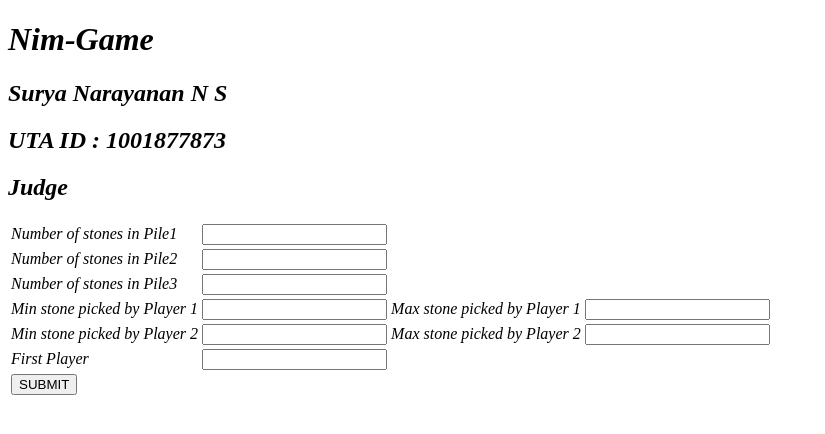
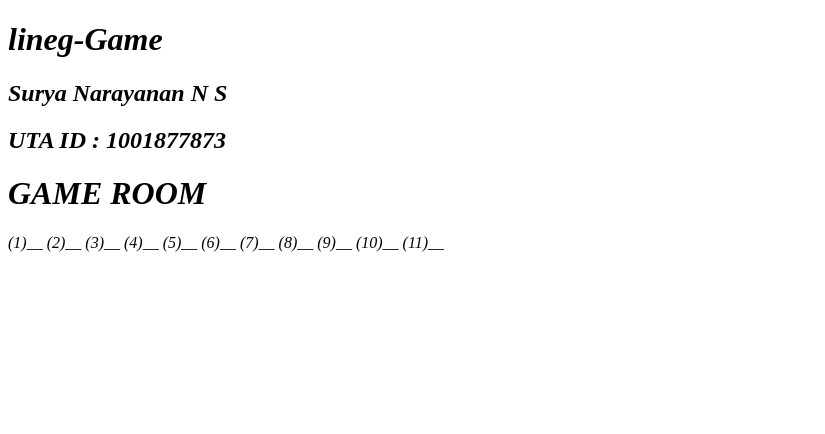
Before and after one commit to nssn96/nim-game, a Flask app: page / in a window 1280 px wide. Shown: the top 434 px of the page, without its empty margins (0-825 px from the left). Run offline with Flask 2, Linux system fonts and the light colour scheme; some libraries are stand-ins or nearby versions.

Commit message:
game layout

```diff
--- a/app.py
+++ b/app.py
@@ -36,24 +36,24 @@ def player1():
 def player2():
     return render_template('player2.html')
 
-@app.route('/gameroom')
-def gameroom():
-    return render_template('gameroom.html')
-
 
 
 
 @app.route('/name1',methods=['POST','GET'])
 def name1():
+    global playername1
+    global playername2
     if request.method=='POST':
 
         dic={}
         for key,value in request.form.items():
             if value!='':
                 dic[key]=value
+                playername1=value
+                playername2=''
 
         print(dic)
-    return render_template('gameroom.html',data1=dic)
+    return render_template('index.html',data1=playername1,data2=playername2)
 
 @app.route('/name2',methods=['POST','GET'])
 def name2():
@@ -63,26 +63,12 @@ def name2():
         for key,value in request.form.items():
             if value!='':
                 dic[key]=value
+                playername2=value
+
 
         print(dic)
 
-    return render_template('gameroom.html',data2=dic)
-
-@app.route('/playdetails',methods=['POST','GET'])
-def playdetails():
-    if request.method=='POST':
-
-        dic={}
-        for key,value in request.form.items():
-            if value!='':
-                dic[key]=value
-        #To change the pile stone count to integer
-        for k in dic:
-            if k!='first':
-                dic[k]=int(dic[k])
-
-
-    return render_template('gameroom.html',details=dic)
+    return render_template('index.html',data1=playername1,data2=playername2)
 
 
 
--- a/templates/index.html
+++ b/templates/index.html
@@ -12,50 +12,58 @@
 <body>
 
 
-    <h1>Nim-Game</h1>
+    <h1>lineg-Game</h1>
     <h2>Surya Narayanan N S</h2>
     <h2>UTA ID : 1001877873</h2>
 
-    <h2>Judge</h2>
+    <h1> GAME ROOM</h1>
 
-    <form action="/playdetails" method="post">
-        <table>
-            <tr>
-                <td><label for ="pile1">Number of stones in Pile1</label></td>
-                <td><input type="text" id="pile1" name="pile1"></td>
-            </tr>
-            <tr>
-                <td><label for ="pile2">Number of stones in Pile2</label></td>
-                <td><input type="text" id="pile2" name="pile2"></td>
-            </tr>
-            <tr>
-                <td><label for ="pile3">Number of stones in Pile3</label></td>
-                <td><input type="text" id="pile3" name="pile3"></td>
-            </tr>
-            <tr>
-                <td><label for ="min1">Min stone picked by Player 1</label></td>
-                <td><input type="text" id="min1" name="min1"></td>
-                <td><label for ="max1">Max stone picked by Player 1</label></td>
-                <td><input type="text" id="max1" name="max1"></td>
-            </tr>
-            <tr>
-                <td><label for ="min2">Min stone picked by Player 2</label></td>
-                <td><input type="text" id="min2" name="min2"></td>
-                <td><label for ="max2">Max stone picked by Player 2</label></td>
-                <td><input type="text" id="max2" name="max2"></td>
-            </tr>
+   <p>(1)__ (2)__ (3)__ (4)__ (5)__ (6)__ (7)__ (8)__ (9)__ (10)__ (11)__</p>
 
-            <tr>
-                <td><label for ="first">First Player</label></td>
-                <td><input type="text" id="first" name="first"></td>
-            </tr>
+    {% if data1 %}
+    <table>
+        <tr>
+            <td>Player 1 : </td>
+            <td>{{data1}}</td>
+        </tr>
+    </table>
 
-            <tr>
-                <td><input type="submit" value="SUBMIT"></td>
-            </tr>
-        </table>
+    {% else %}
 
-    </form>
+    {% with msg = get_flashed_messages() %}
+    {% if msg %}
+       {% for info in msg %}
+          {{ info }}
+       {% endfor %}
+    {% endif %}
+ {% endwith %}
+
+{% endif %}
+
+
+
+    {% if data2 %}
+    <table>
+        <tr>
+            <td>Player 2 : </td>
+            <td>{{data2}}</td>
+        </tr>
+    </table>
+
+    {% else %}
+
+    {% with msg = get_flashed_messages() %}
+    {% if msg %}
+       {% for info in msg %}
+          {{ info }}
+       {% endfor %}
+    {% endif %}
+ {% endwith %}
+
+{% endif %}
+
+<script src="https://js.pusher.com/4.2/pusher.min.js"></script>
+
 
 
 
--- a/templates/player1.html
+++ b/templates/player1.html
@@ -10,13 +10,13 @@
     <title>Player 1</title>
 </head>
 <body>
-    <h1>Nim-Game</h1>
-    <h1>Player 1</h1>
+    <h1>lineg-Game</h1>
+    <h1>Player A</h1>
 
     <form action="/name1" method="post">
         <table>
             <tr>
-                <td><label for ="name1">Player Name 1  </label></td>
+                <td><label for ="name1">Player Name A  </label></td>
                 <td><input type="text" id="name1" name="name1"></td>
 
                 <td><input type="submit" value="SUBMIT"></td>
```
Also changed, not shown: templates/gameroom.html (+3 -46 lines), templates/player2.html (+4 -3 lines).
